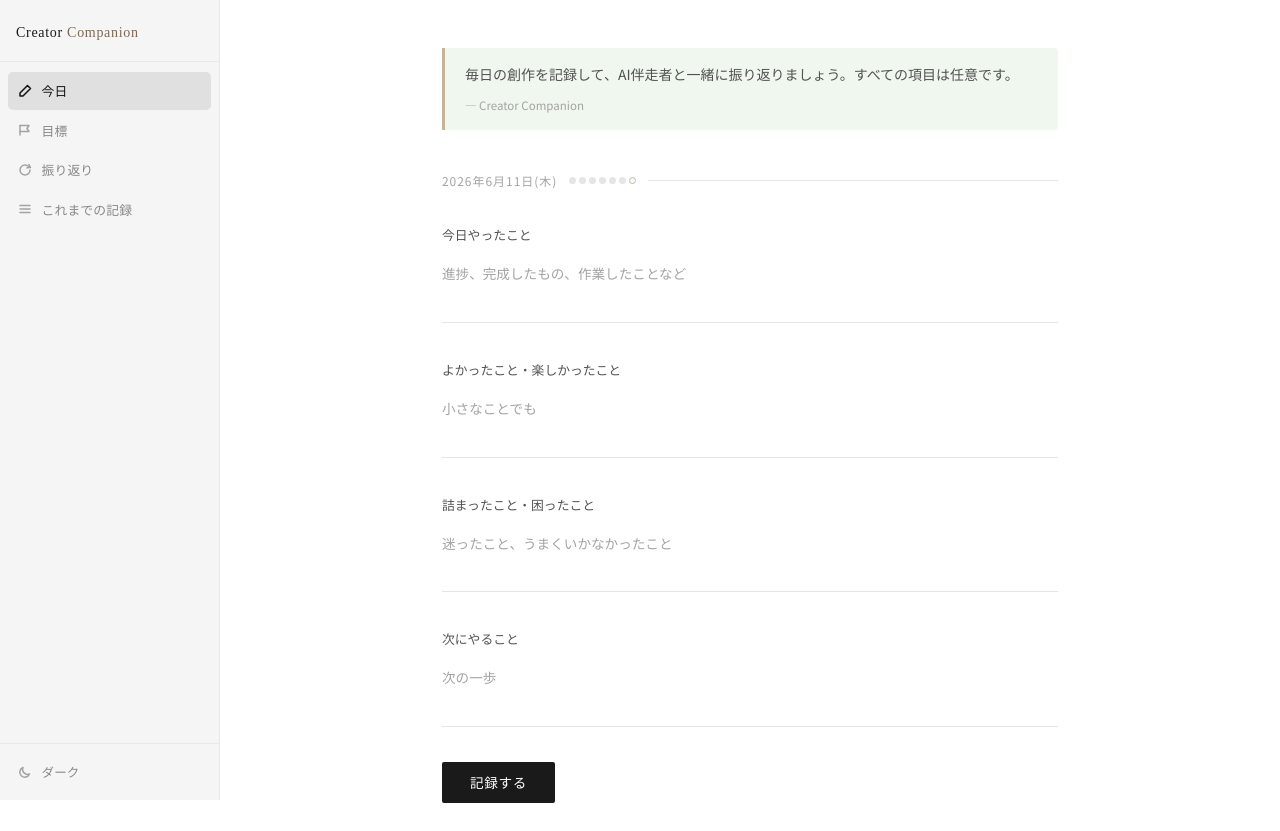
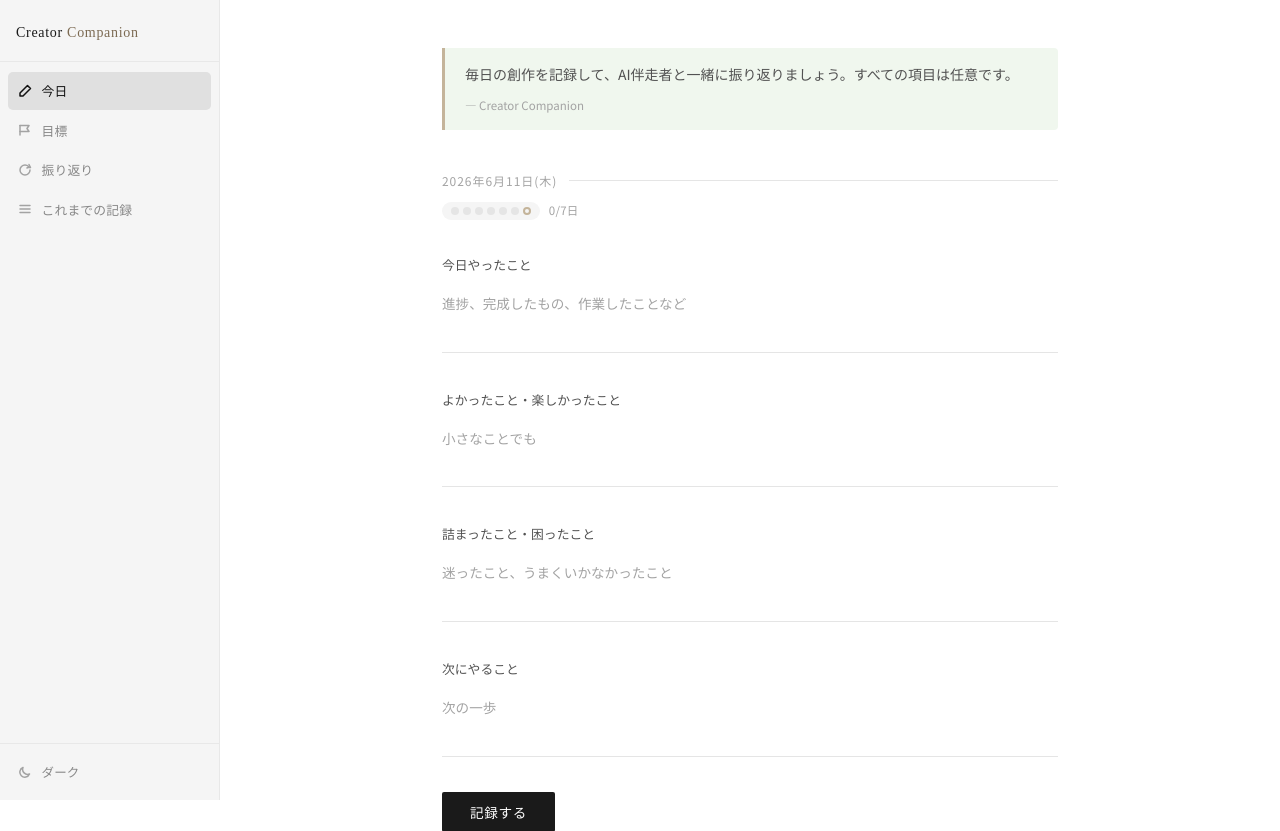
Before and after one commit to Pillow-Hiro/Gleate, a Flask app: page / in a window 1280 px wide. Shown: the top 831 px of the page. Before the commit the page ends 803 px from the top, so only its background shows below. Run offline with Flask 3, Linux system fonts and the light colour scheme.

Commit message:
マイルストーン

```diff
--- a/creator-companion/templates/index.html
+++ b/creator-companion/templates/index.html
@@ -34,30 +34,96 @@
     min-width: 20px;
   }
 
+  /* Streak badge — base */
   .streak-badge {
-    font-size: 0.8rem;
+    font-size: 0.82rem;
+    font-weight: 600;
+    padding: 3px 12px;
+    border-radius: 20px;
+    white-space: nowrap;
+    letter-spacing: 0.02em;
     color: #7c4b10;
     background: #fdf2e0;
     border: 1.5px solid #c2862a;
-    border-radius: 4px;
-    padding: 3px 10px;
-    white-space: nowrap;
-    letter-spacing: 0.02em;
-    font-weight: 500;
+  }
+  /* 7日達成 */
+  .streak-badge.streak-7 {
+    color: #1a5c3a;
+    background: #e6f4ec;
+    border-color: rgba(61, 92, 58, 0.45);
+  }
+  /* 30日達成 */
+  .streak-badge.streak-30 {
+    color: #7b3a00;
+    background: #fff3cd;
+    border-color: #e8a800;
+    box-shadow: 0 0 6px rgba(232, 168, 0, 0.25);
   }
 
-  /* Activity dots */
-  .activity-dots { display: flex; gap: 3px; align-items: center; }
+  /* Recorded badge */
+  .recorded-badge {
+    font-size: 0.72rem;
+    font-weight: 500;
+    color: var(--green-ink);
+    background: var(--green-soft);
+    border: 1px solid rgba(61, 92, 58, 0.25);
+    border-radius: 4px;
+    padding: 2px 8px;
+    white-space: nowrap;
+  }
+
+  /* Activity row */
+  .activity-row {
+    display: flex;
+    align-items: center;
+    gap: 0.55rem;
+    margin-top: 0.55rem;
+  }
+  .activity-track {
+    display: flex;
+    gap: 4px;
+    align-items: center;
+    background: var(--paper-warm);
+    border-radius: 20px;
+    padding: 5px 9px;
+  }
   .activity-dot {
-    width: 7px; height: 7px;
+    width: 8px; height: 8px;
     border-radius: 50%;
     background: var(--border);
     flex-shrink: 0;
+    box-sizing: border-box;
     transition: background 0.2s;
   }
   .activity-dot.logged { background: var(--accent-light); }
   .activity-dot.today-logged { background: var(--accent); }
-  .activity-dot.today-empty { background: transparent; border: 1.5px solid var(--accent-light); }
+  .activity-dot.today-empty { background: transparent; border: 2px solid var(--accent-light); }
+
+  .activity-count {
+    font-size: 0.72rem;
+    color: var(--ink-faint);
+    white-space: nowrap;
+    letter-spacing: 0.02em;
+  }
+
+  /* Milestone chips */
+  .milestone-chip {
+    font-size: 0.7rem;
+    font-weight: 500;
+    padding: 2px 8px;
+    border-radius: 10px;
+    white-space: nowrap;
+  }
+  .milestone-7 {
+    color: #2d6b2a;
+    background: var(--green-soft);
+    border: 1px solid rgba(61, 92, 58, 0.3);
+  }
+  .milestone-30 {
+    color: #7b3a00;
+    background: #fff3cd;
+    border: 1px solid #e8a800;
+  }
 
   /* Goal bar */
   .goal-bar { margin-bottom: 2rem; display: flex; flex-direction: column; gap: 0.35rem; }
@@ -159,14 +225,26 @@
     <div class="date-line">
       <span id="today-date"></span>
       {% if streak > 0 %}
-      <span class="streak-badge">🔥 {{ streak }}日連続</span>
+      <span class="streak-badge{% if streak >= 30 %} streak-30{% elif streak >= 7 %} streak-7{% endif %}">🔥 {{ streak }}日連続</span>
       {% endif %}
-      <div class="activity-dots">
+      {% if today_log %}
+      <span class="recorded-badge">✓ 記録済み</span>
+      {% endif %}
+    </div>
+    {% set logged_count = recent_activity | selectattr('logged') | list | length %}
+    <div class="activity-row">
+      <div class="activity-track">
         {% for day in recent_activity %}
         <span class="activity-dot {% if day.is_today and day.logged %}today-logged{% elif day.is_today %}today-empty{% elif day.logged %}logged{% endif %}"
               title="{{ day.date }}"></span>
         {% endfor %}
       </div>
+      <span class="activity-count">{{ logged_count }}/7日</span>
+      {% if streak >= 30 %}
+      <span class="milestone-chip milestone-30">🏆 30日達成</span>
+      {% elif streak >= 7 %}
+      <span class="milestone-chip milestone-7">⭐ 7日達成</span>
+      {% endif %}
     </div>
   </div>
 
```
